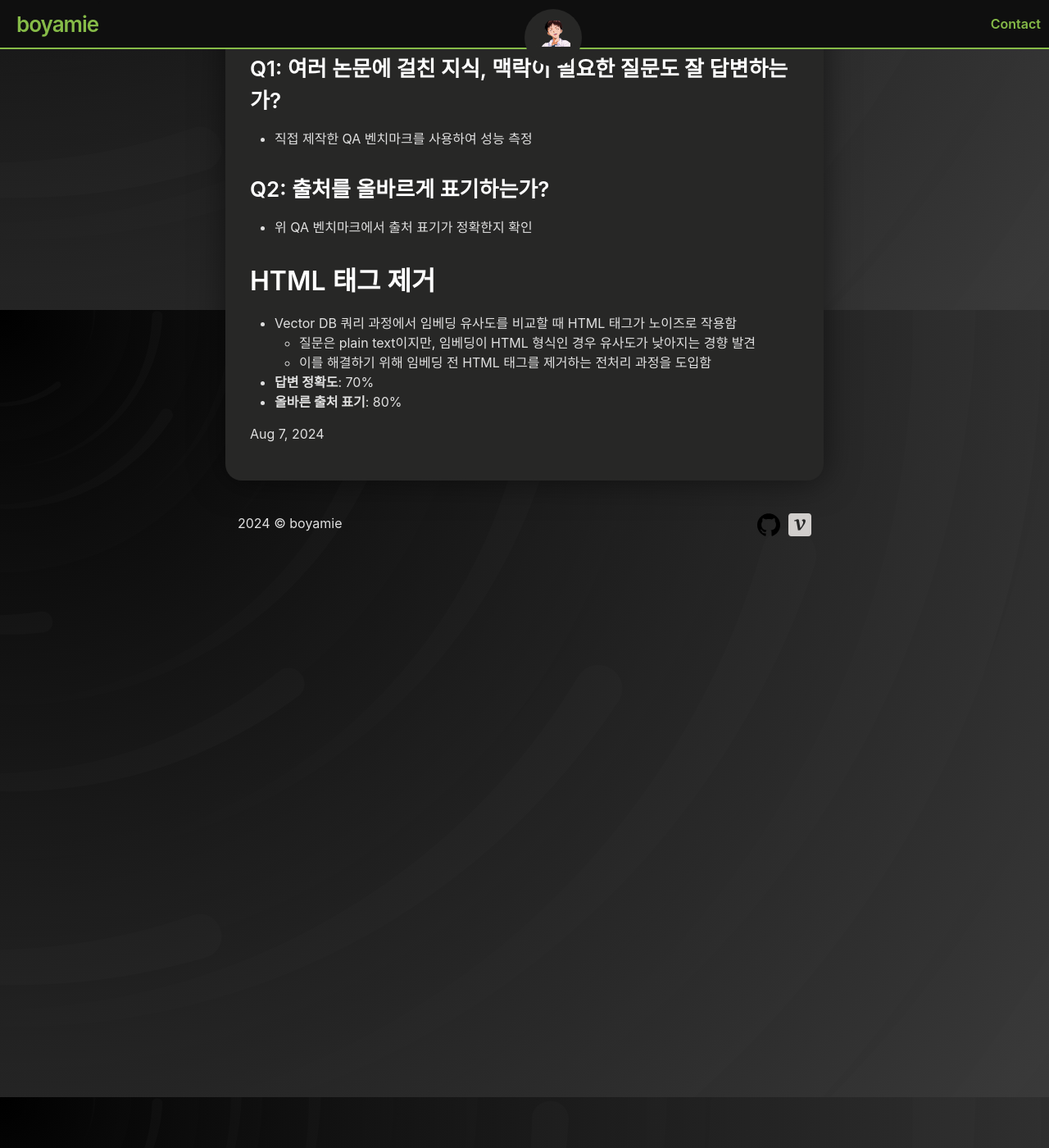
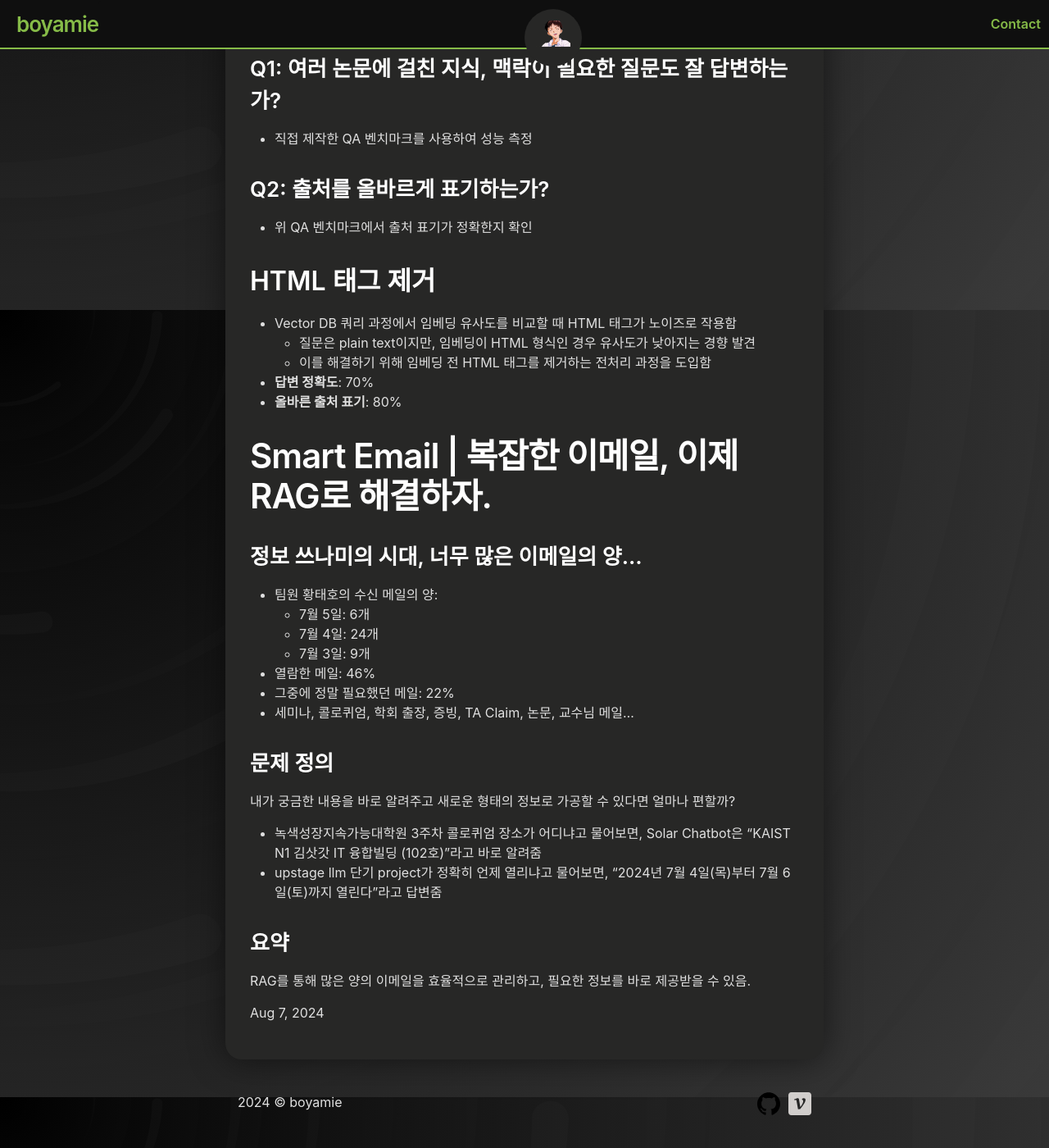
Before and after one commit to boyamie/boyamie.github.io, a Jekyll site: the page built from _posts/2024-08-07-boostcamp_003.md, in a window 1280 px wide and 1400 px high, scrolled down 9222 px. Shown: the whole window at 82% size. Built offline with Jekyll 4.4.1, drawn with Linux system fonts in a browser that asks for light colours.

Commit message:
Update 2024-08-07-boostcamp_003.md

```diff
--- a/_posts/2024-08-07-boostcamp_003.md
+++ b/_posts/2024-08-07-boostcamp_003.md
@@ -298,3 +298,23 @@ Embedding Model은 비정형 데이터를 구조화된 벡터 형식으로 변
 
 - **답변 정확도**: 70%
 - **올바른 출처 표기**: 80%
+
+# Smart Email | 복잡한 이메일, 이제 RAG로 해결하자.
+
+### 정보 쓰나미의 시대, 너무 많은 이메일의 양...
+- 팀원 황태호의 수신 메일의 양:
+  - 7월 5일: 6개
+  - 7월 4일: 24개
+  - 7월 3일: 9개
+- 열람한 메일: 46%
+- 그중에 정말 필요했던 메일: 22%
+- 세미나, 콜로퀴엄, 학회 출장, 증빙, TA Claim, 논문, 교수님 메일...
+
+### 문제 정의
+내가 궁금한 내용을 바로 알려주고 새로운 형태의 정보로 가공할 수 있다면 얼마나 편할까?
+
+- 녹색성장지속가능대학원 3주차 콜로퀴엄 장소가 어디냐고 물어보면, Solar Chatbot은 "KAIST N1 김삿갓 IT 융합빌딩 (102호)"라고 바로 알려줌
+- upstage llm 단기 project가 정확히 언제 열리냐고 물어보면, "2024년 7월 4일(목)부터 7월 6일(토)까지 열린다"라고 답변줌
+
+### 요약
+RAG를 통해 많은 양의 이메일을 효율적으로 관리하고, 필요한 정보를 바로 제공받을 수 있음.
```
